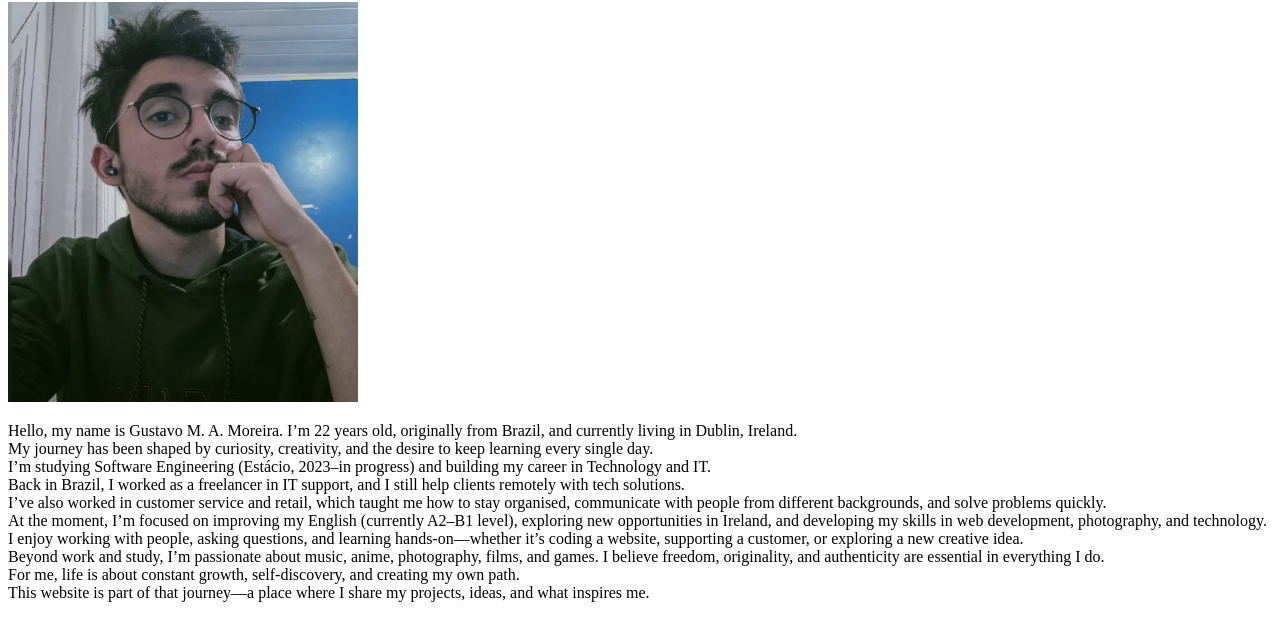
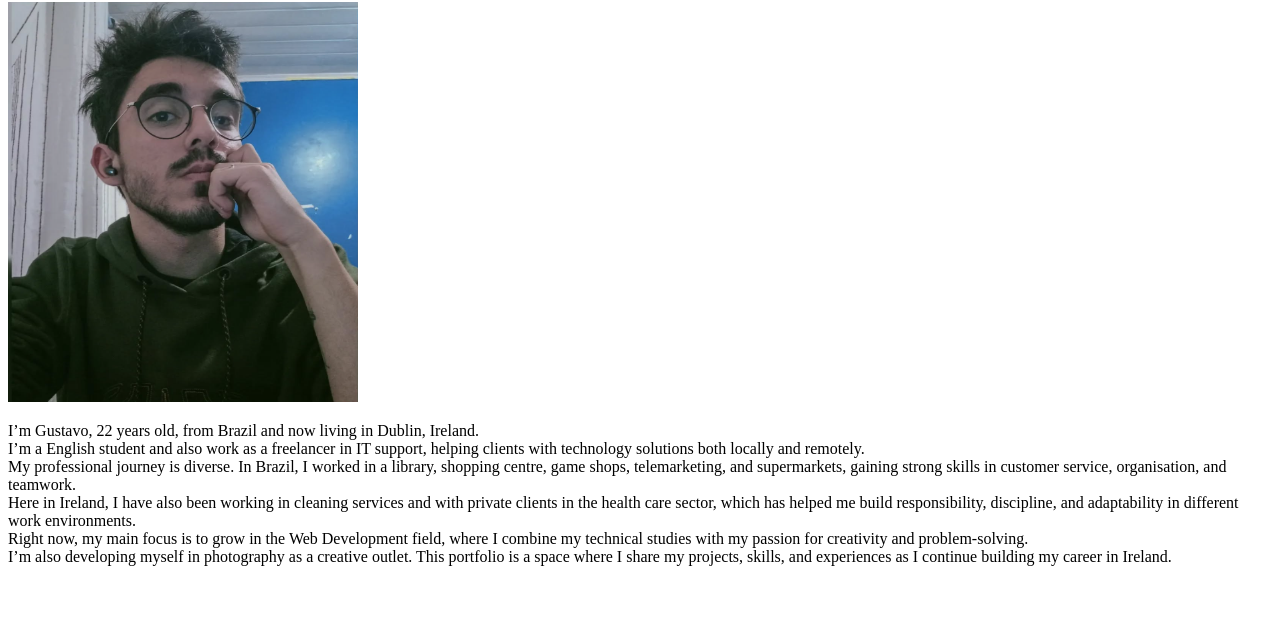
Before and after one commit to GustavoMa1/Gustavo-s-Portfolio, a plain HTML site: page About.html in a window 1280 px wide. Shown: the part 78-718 px from the top of the page. Drawn offline with Linux system fonts and the light colour scheme.

Commit message:
Update About.html
Change describe about me

```diff
--- a/About.html
+++ b/About.html
@@ -8,18 +8,16 @@
 <body>
     <h1>Gustavo M.A Moreira</h1>
     <img src="./Image/Captura de tela 2025-08-20 135519.png" width="350" height="400" >
-    <p>Hello, my name is Gustavo M. A. Moreira. I’m 22 years old, originally from Brazil, and currently living in Dublin, Ireland. <br>
-        My journey has been shaped by curiosity, creativity, and the desire to keep learning every single day.<br>
-        I’m studying Software Engineering (Estácio, 2023–in progress) and building my career in Technology and IT.<br>
-        Back in Brazil, I worked as a freelancer in IT support, and I still help clients remotely with tech solutions.<br>
-        I’ve also worked in customer service and retail, which taught me how to stay organised, communicate with people from different backgrounds, and solve problems quickly.<br>
-        At the moment, I’m focused on improving my English (currently A2–B1 level), exploring new opportunities in Ireland, and developing my skills in web development, photography, and technology.<br>
-        I enjoy working with people, asking questions, and learning hands-on—whether it’s coding a website, supporting a customer, or exploring a new creative idea.<br>
-        Beyond work and study, I’m passionate about music, anime, photography, films, and games. I believe freedom, originality, and authenticity are essential in everything I do.<br>
-        For me, life is about constant growth, self-discovery, and creating my own path.<br>
-        This website is part of that journey—a place where I share my projects, ideas, and what inspires me.
+    <p>I’m Gustavo, 22 years old, from Brazil and now living in Dublin, Ireland. <br>
+    I’m a English student and also work as a freelancer in IT support, helping clients with technology solutions both locally and remotely.<br>
+    My professional journey is diverse. In Brazil, I worked in a library, shopping centre, game shops, telemarketing, and supermarkets, gaining strong skills in customer service, organisation, and teamwork.<br>
+    Here in Ireland, I have also been working in cleaning services and with private clients in the health care sector, which has helped me build responsibility, discipline, and adaptability in different work environments.<br>
+    Right now, my main focus is to grow in the Web Development field, where I combine my technical studies with my passion for creativity and problem-solving.<br>
+    I’m also developing myself in photography as a creative outlet.
+    This portfolio is a space where I share my projects, skills, and experiences as I continue building my career in Ireland.
 
     </p>
 
 </body>
+
 </html>
```
